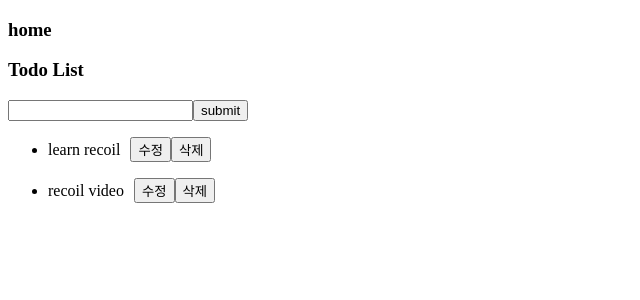
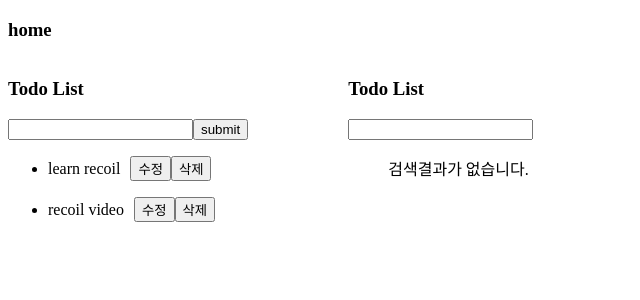
Before and after one commit to sbin0819/recoil-app, a React (Create React App) app: page / in a window 1280 px wide. Shown: the top 300 px of the page, without its empty margins (0-640 px from the left). Built offline with nearby package versions, Linux system fonts and the light colour scheme; data requests are answered from the project's data file.

Commit message:
ENH: search init

```diff
--- /dev/null
+++ b/src/components/Search/Search.jsx
@@ -0,0 +1,33 @@
+import { useEffect, useState } from 'react';
+
+const datas = ['안녕', '안녕하세요', '반갑습니다', '리액트', '리코일', 'aaa'];
+
+function Search(props) {
+  const [text, setText] = useState('');
+  const [searchList, setSearchList] = useState([]);
+  const onChange = (e) => {
+    const { value } = e.target;
+    setText(value);
+  };
+
+  useEffect(() => {
+    const lists = datas.filter((e) => (text === '' ? false : e.includes(text)));
+    setSearchList(lists);
+  }, [text]);
+
+  return (
+    <div>
+      <h3>Todo List</h3>
+      <input type="text" value={text} onChange={onChange} />
+      <ul>
+        {searchList.length > 0 ? (
+          searchList.map((el, i) => <li key={i}>{el}</li>)
+        ) : (
+          <p>검색결과가 없습니다.</p>
+        )}
+      </ul>
+    </div>
+  );
+}
+
+export default Search;
--- a/src/pages/Home/Home.jsx
+++ b/src/pages/Home/Home.jsx
@@ -1,13 +1,20 @@
 import { Suspense } from 'react';
 import Todolist from 'components/Todolist/Todolist';
-
+import Search from 'components/Search/Search';
 function Home() {
   return (
     <div>
       <h3>home</h3>
-      <Suspense fallback={<div>loading...</div>}>
-        <Todolist />
-      </Suspense>
+      <div style={{ display: 'flex', gap: 100 }}>
+        <div>
+          <Suspense fallback={<div>loading...</div>}>
+            <Todolist />
+          </Suspense>
+        </div>
+        <div>
+          <Search />
+        </div>
+      </div>
     </div>
   );
 }
```
